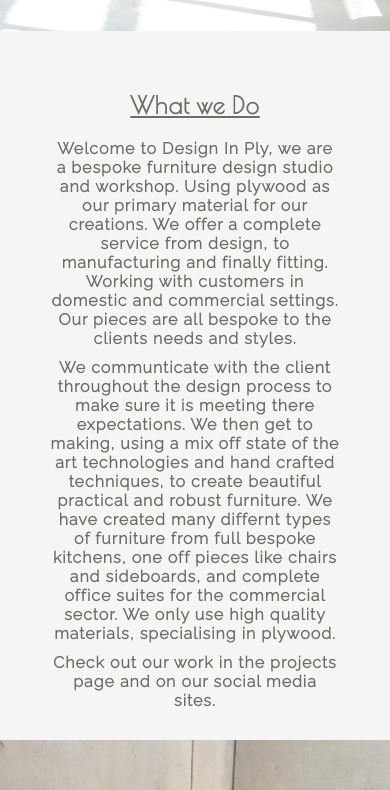
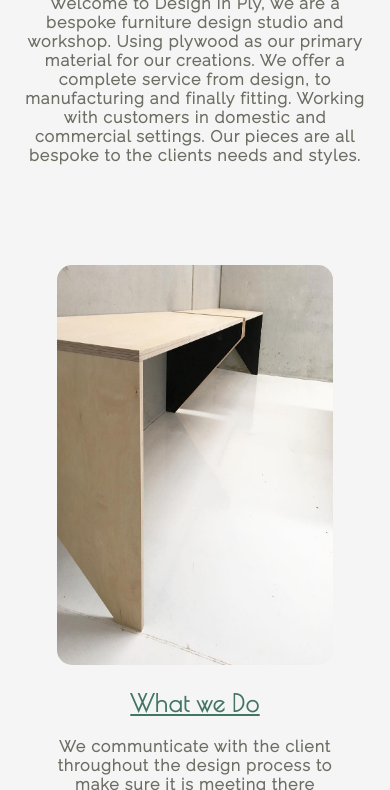
Before and after one commit to dylankane/Design-In-Ply, a plain HTML site: page index.html in a window 390 px wide. Shown: the part 664-1454 px from the top of the page. Drawn offline with nearby package versions, Linux system fonts and the light colour scheme.

Commit message:
Make more adjustments in layout to make the site more responsive to different size screens. Add intro paragraph to home page. Change hero image.

```diff
--- a/assets/css/style.css
+++ b/assets/css/style.css
@@ -9,12 +9,12 @@
 
 :root {
     --white: #f5f5f5;
-    --pink: rgba(228, 137, 137, 0.8);
-    --pink-solid: rgba(228, 137, 137, 1);
+    --pink: rgba(189, 128, 118, 0.8);
+    --pink-solid: rgba(189, 128, 118, 1);
     --dim-grey: rgba(109, 109, 100, 1);
-    /* --dark-grey: rgba(51, 51, 51, 1); */
-    --dark-grey: rgba(109, 109, 100, 1);
+    --dark-grey: rgb(66, 117, 99);
     --dim-grey-trans: rgba(109, 109, 100, 0.8);
+    --pink-og: rgba(228, 149, 137, 1);
 }
 
 
@@ -83,9 +83,9 @@
 /* Hero Image*/
 
 #hero-image {
-    height: 600px;
+    height: 500px;
     width: 100%;
-    background: url(../images/hero-image-birch-ply.jpg) no-repeat center center;
+    background: url(../images/hero-image-plywood.jpg) no-repeat center center;
     background-size: cover;
 }
 
@@ -111,6 +111,16 @@
 
 /* what & why section*/
 
+#intro {
+    text-align: center;
+    margin: 25px;
+}
+
+#intro > h2 {
+    text-decoration: underline;
+    padding-bottom: 10px;
+}
+
 #main-section {
     margin-bottom: 50px;
 }
@@ -122,7 +132,7 @@
     margin-top: 50px;
 }
 
-#what-container {
+#why-container {
     flex-flow: column-reverse;
 }
 
@@ -142,10 +152,10 @@
 
 .what-image, .why-img {
     border-radius: 15px;
-    /* width: 100%;
+    /* width: 100%; */
     height: 400px;
 
-    margin-top: 40px; */
+    margin-top: 40px;
 }
 
 #what-why-para > p {
@@ -158,6 +168,12 @@
   #what-container, #why-container {
       flex-flow: row;
   }
+
+  /* #hero-image {
+    background: url(../images/product-collection-large.jpg) no-repeat center center;
+    background-size: cover;
+
+} */
 
 }
 
--- a/index.html
+++ b/index.html
@@ -36,19 +36,20 @@
             </div>
         </section>
         <section id="main-section">
+            <div id="intro">
+            <h2>Design In Ply</h2>
+            <p> Welcome to Design In Ply, we are a bespoke furniture design studio and workshop.
+                Using plywood as our primary material for our creations. We offer a complete
+                service from design, to manufacturing and finally fitting. Working with customers
+                in domestic and commercial settings. Our pieces are all bespoke to the clients
+                needs and styles.</p>
+            </div>
             <div id="what-container">
                 <div class="what-why-item" id="what-why-img">
                     <img class="what-image" src="assets/images/office-furniture-plywood.png">
                 </div>
                 <div class="what-why-item" id="what-why-para">
                     <h2>What we Do</h2>
-                    <p>
-                        Welcome to Design In Ply, we are a bespoke furniture design studio and workshop.
-                        Using plywood as our primary material for our creations. We offer a complete
-                        service from design, to manufacturing and finally fitting. Working with customers
-                        in domestic and commercial settings. Our pieces are all bespoke to the clients
-                        needs and styles.
-                    </p>
                     <p>
                         We communticate with the client throughout the design process to make sure it is
                         meeting there expectations. We then get to making, using a mix off state of the art technologies
```
Also changed, not shown: assets/images/bookshelf-larger.webp (added), assets/images/hero-image-plywood.jpg (added), assets/images/product-collection-large.jpg (added).
